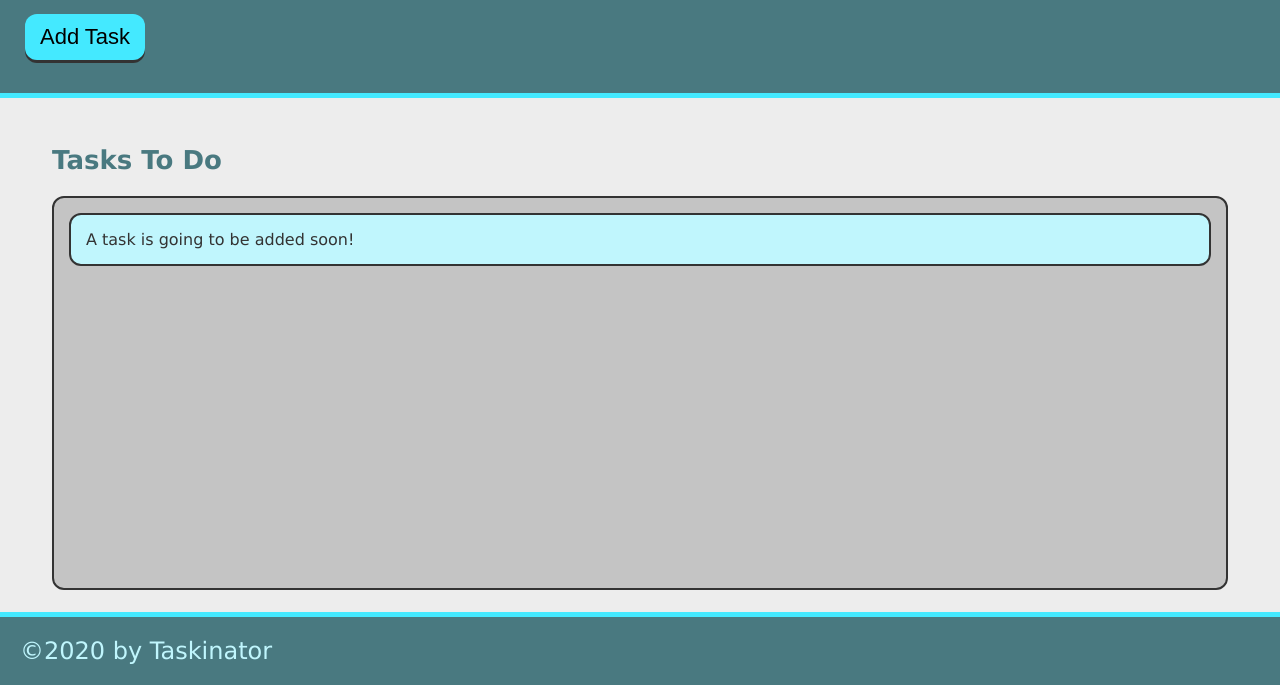
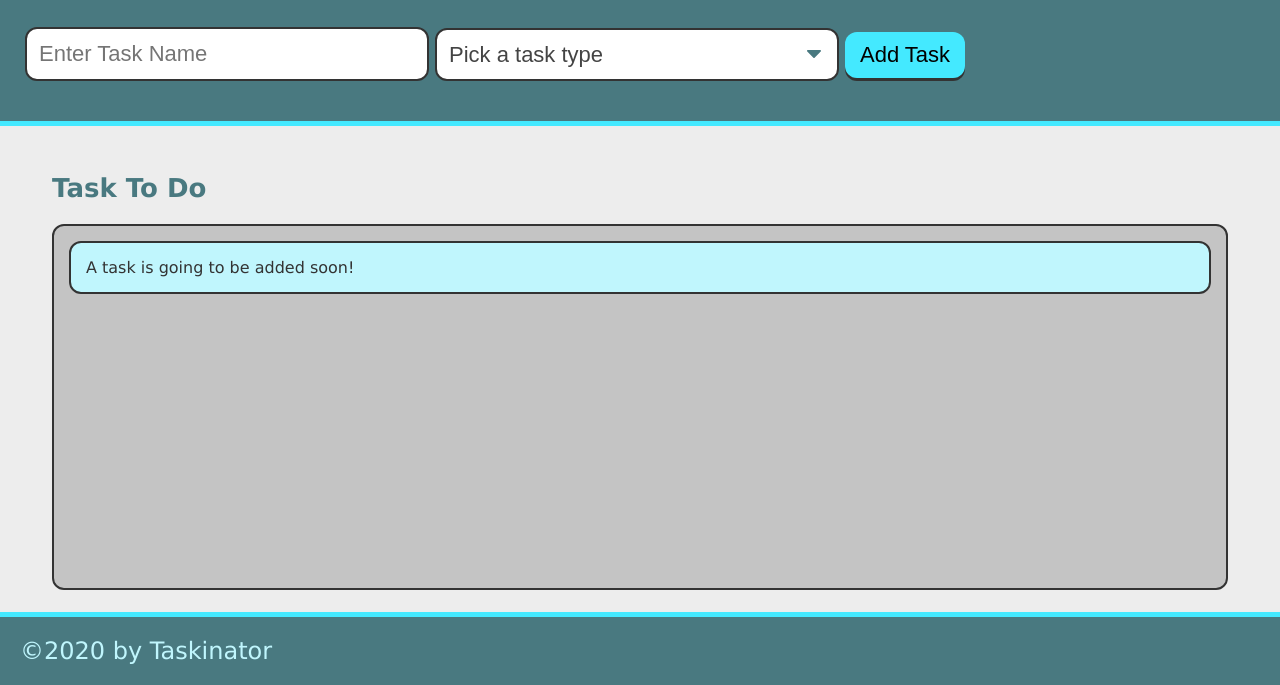
Before and after one commit to saraoros/taskinator, a plain HTML site: page index.html in a window 1280 px wide. Shown: the part 115-800 px from the top of the page. Drawn offline with Linux system fonts and the light colour scheme.

Commit message:
HTML updated

```diff
--- a/index.html
+++ b/index.html
@@ -11,12 +11,28 @@
     <header>
       <h1 class="page-title">Taskinator</h1>
       <p>Click the button below to add a new task!</p>
-      <button id="save-task" class="btn">Add Task</button>
+      <form id="task-form">
+        <div class="form-group">
+          <input type="text" name="task-name" class="text-input" placeholder="Enter Task Name" />
+        </div>
+        <div class="form-group">
+          <select name="task-type" class="select-dropdown">
+            <option value="" disabled selected>Pick a task type</option>
+            <option value="Print">Print</option>
+            <option value="Web">Web</option>
+            <option value="Mobile">Mobile</option>
+          </select>
+        </div>
+        <div class="form-group">
+          <button class="btn" id="save-task" type="submit">Add Task</button>
+        </div>
+      </form>
+
     </header>
 
     <main class="page-content">
       <section class="task-list-wrapper">
-        <h2 class="list-title">Tasks To Do</h2>
+        <h2 class="list-title">Task To Do</h2>
         <ul id="tasks-to-do" class="task-list">
           <li class="task-item">A task is going to be added soon!</li>
         </ul>
```
